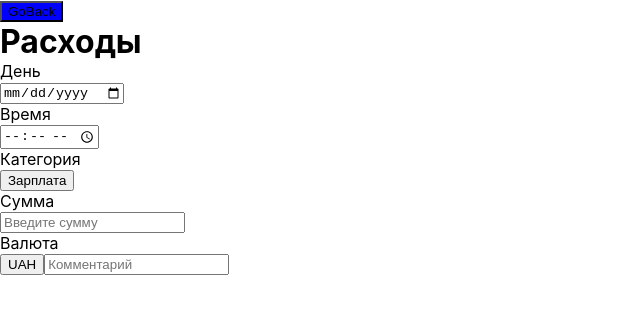
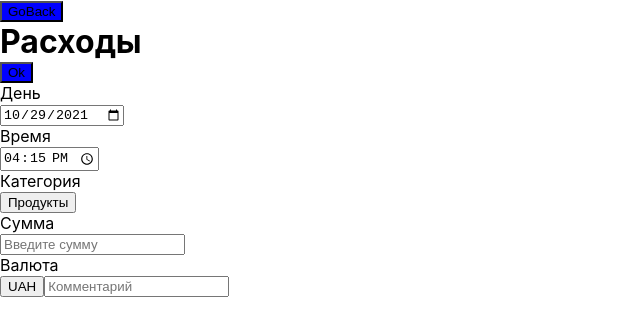
Before and after one commit to z9877969/bc11, a React (Create React App) app: page / in a window 1280 px wide. Both pictures are taken after a click on the button 820 px from the left and 129 px from the top of the page. Shown: the top 336 px of the page, without its empty margins (0-640 px from the left). Built offline with nearby package versions, Linux system fonts and the light colour scheme.

Commit message:
adds methods addTransaction, handleSubmit

```diff
--- a/package.json
+++ b/package.json
@@ -10,6 +10,7 @@
     "react": "^17.0.2",
     "react-dom": "^17.0.2",
     "react-scripts": "4.0.3",
+    "shortid": "^2.2.16",
     "web-vitals": "^1.1.2"
   },
   "scripts": {
--- a/src/components/App/App.jsx
+++ b/src/components/App/App.jsx
@@ -6,20 +6,36 @@ import "./App.css";
 class App extends Component {
   state = {
     activePage: "", // costs || incomes || balance
+    incomes: [],
+    costs: [],
   };
 
   handleTogglePage = (activePageProp = "") => {
     this.setState({ activePage: activePageProp });
   };
 
+  // addCosts = (transaction) => {
+  //   this.setState((prevState) => ({
+  //     costs: [...prevState.costs, transaction],
+  //   }));
+  // };
+
+  addTransaction = ({ transaction, transType }) => {
+    // costs || incomes
+    this.setState((prevState) => ({
+      [transType]: [...prevState[transType], transaction],
+    }));
+  };
+
   render() {
-    const { activePage } = this.state;
+    const { activePage, costs, incomes } = this.state;
     switch (activePage) {
       case "costs":
         return (
           <TransactionPage
             handleGoBack={this.handleTogglePage}
             transType={"costs"}
+            addTransaction={this.addTransaction}
           />
         );
       case "incomes":
@@ -27,10 +43,28 @@ class App extends Component {
           <TransactionPage
             handleGoBack={this.handleTogglePage}
             transType={"incomes"}
+            addTransaction={this.addTransaction}
           />
         );
       case "balance":
-        return <h1>Balance</h1>;
+        return (
+          <>
+            <h1>Balance</h1>
+            <ul>
+              {[...costs, ...incomes].map(
+                ({ day, time, category, sum, currency, id }) => (
+                  <li key={id}>
+                    <span>{day}</span>
+                    <span>{time}</span>
+                    <span>{category}</span>
+                    <span>{sum}</span>
+                    <span>{currency}</span>
+                  </li>
+                )
+              )}
+            </ul>
+          </>
+        );
       default:
         return <MainPage handleOpenPageFromApp={this.handleTogglePage} />;
     }
--- a/src/components/CategoriesList/CategoriesList.jsx
+++ b/src/components/CategoriesList/CategoriesList.jsx
@@ -1,4 +1,5 @@
 const CategoriesList = () => {
+  console.log("CategoriesList");
   return <h1>CategoriesList</h1>;
 };
 
--- a/src/components/MainInfo/MainInfo.jsx
+++ b/src/components/MainInfo/MainInfo.jsx
@@ -44,7 +44,7 @@ MainInfo.propTypes = {
   title: PropTypes.string.isRequired,
   btnIcon: PropTypes.string.isRequired,
   options: PropTypes.arrayOf(PropTypes.objectOf(PropTypes.string)).isRequired,
-  handleOpenPage: PropTypes.func.isRequired,
+  handleOpenPageFromMain: PropTypes.func.isRequired,
 };
 
 export default MainInfo;
--- a/src/components/_pages/MainPage/MainPage.jsx
+++ b/src/components/_pages/MainPage/MainPage.jsx
@@ -1,3 +1,4 @@
+import PropTypes from "prop-types";
 import MainInfo from "../../MainInfo/MainInfo";
 import StatisticsBtns from "../../StatisticsBtns/StatisticsBtns";
 import MainSection from "../../_shared/MainSection/MainSection";
@@ -36,4 +37,8 @@ const MainPage = ({ handleOpenPageFromApp }) => {
   );
 };
 
+MainPage.propTypes = {
+  handleOpenPageFromApp: PropTypes.func.isRequired,
+};
+
 export default MainPage;
--- a/src/components/_pages/TransactionPage/TransactionPage.jsx
+++ b/src/components/_pages/TransactionPage/TransactionPage.jsx
@@ -1,49 +1,114 @@
 import { Component } from "react";
+import PropTypes from "prop-types";
+import shortid from "shortid";
 import CategoriesList from "../../CategoriesList/CategoriesList";
 import GoBackHeader from "../../_shared/GoBackHeader/GoBackHeader";
 import LabelInput from "../../_shared/LabelInput/LabelInput";
+import Button from "../../_shared/Button/Button";
 // { transType, handleGoBack }
 class TransactionPage extends Component {
+  static propTypes = {
+    transType: PropTypes.string.isRequired,
+    handleGoBack: PropTypes.func.isRequired,
+    addTransaction: PropTypes.func.isRequired,
+  };
+
   state = {
+    day: "2021-10-29",
+    time: "16:15",
+    category: this.props.transType === "incomes" ? "Зарплата" : "Продукты",
+    sum: "",
+    currency: "UAH",
+    comment: "",
     isCatList: false,
   };
 
   toggleCatList = () => {
-    this.setState({ isCatList: !this.state.isCatList });
+    const cbForSetState = (prevState) => ({ isCatList: !prevState.isCatList });
+    this.setState(cbForSetState);
+  };
+
+  handleChange = (e) => {
+    const { name, value } = e.target;
+    this.setState({ [name]: value });
+  };
+
+  // openCatList = () => {
+  //   this.setState({ isCatList: true });
+  // };
+
+  // closeCatList = () => {
+  //   this.setState({ isCatList: false });
+  // };
+
+  handleSubmit = (e) => {
+    e.preventDefault();
+    const { isCatList, ...dataForm } = this.state;
+    const { addTransaction, transType } = this.props;
+    const transaction = { ...dataForm, id: shortid.generate() };
+    // addTransaction({ transaction: transaction, transType: transType });
+    addTransaction({ transaction, transType });
   };
 
   render() {
-    const { isCatList } = this.state;
+    const { isCatList, day, time, category, currency, sum, comment } =
+      this.state;
     const { transType, handleGoBack } = this.props;
     return (
       <>
         <GoBackHeader
           handleGoBack={!isCatList ? handleGoBack : this.toggleCatList}
-          title={isCatList ? "Категории" : transType === "incomes" ? "Доходы" : "Расходы"}
+          title={
+            isCatList
+              ? "Категории"
+              : transType === "incomes"
+              ? "Доходы"
+              : "Расходы"
+          }
         />
         {!isCatList ? (
-          <form>
-            <LabelInput title={"День"} name={"day"} type={"date"} />
-            <LabelInput title={"Время"} name={"time"} type={"time"} />
+          <form onSubmit={this.handleSubmit}>
+            <Button type="submit" title="Ok" />
+            <LabelInput
+              value={day}
+              title={"День"}
+              name={"day"}
+              type={"date"}
+              cbOnChange={this.handleChange}
+            />
+            <LabelInput
+              value={time}
+              title={"Время"}
+              name={"time"}
+              type={"time"}
+              cbOnChange={this.handleChange}
+            />
             <LabelInput
               title={"Категория"}
               name={"category"}
               type={"button"}
-              defaultValue={"Зарплата"}
+              value={category}
               cbOnClick={this.toggleCatList}
             />
             <LabelInput
               title={"Сумма"}
               name={"sum"}
               placeholder={"Введите сумму"}
+              value={sum}
+              cbOnChange={this.handleChange}
             />
             <LabelInput
               title={"Валюта"}
               name={"currency"}
               type={"button"}
-              defaultValue={"UAH"}
+              value={currency}
             />
-            <LabelInput name={"comment"} placeholder={"Комментарий"} />
+            <LabelInput
+              value={comment}
+              name={"comment"}
+              placeholder={"Комментарий"}
+              cbOnChange={this.handleChange}
+            />
           </form>
         ) : (
           <CategoriesList />
@@ -53,4 +118,10 @@ class TransactionPage extends Component {
   }
 }
 
+// TransactionPage.propTypes = {
+//   transType: PropTypes.string.isRequired,
+//   handleGoBack: PropTypes.func.isRequired,
+//   addTransaction: PropTypes.func.isRequired,
+// };
+
 export default TransactionPage;
--- a/src/components/_shared/LabelInput/LabelInput.jsx
+++ b/src/components/_shared/LabelInput/LabelInput.jsx
@@ -3,8 +3,9 @@ const LabelInput = ({
   title,
   placeholder,
   name,
-  defaultValue,
-  cbOnClick,
+  value,
+  cbOnClick = null,
+  cbOnChange = null,
 }) => {
   return (
     <label>
@@ -13,8 +14,10 @@ const LabelInput = ({
         name={name}
         type={type}
         placeholder={placeholder}
-        value={defaultValue}
+        value={value}
         onClick={cbOnClick}
+        // onFocus={() => console.log("focus")}
+        onChange={cbOnChange}
       />
     </label>
   );
```
Also changed, not shown: src/TestComponent.jsx (added, +11 -0 lines), 1 other file (tests, documents, lock files or other folders).
